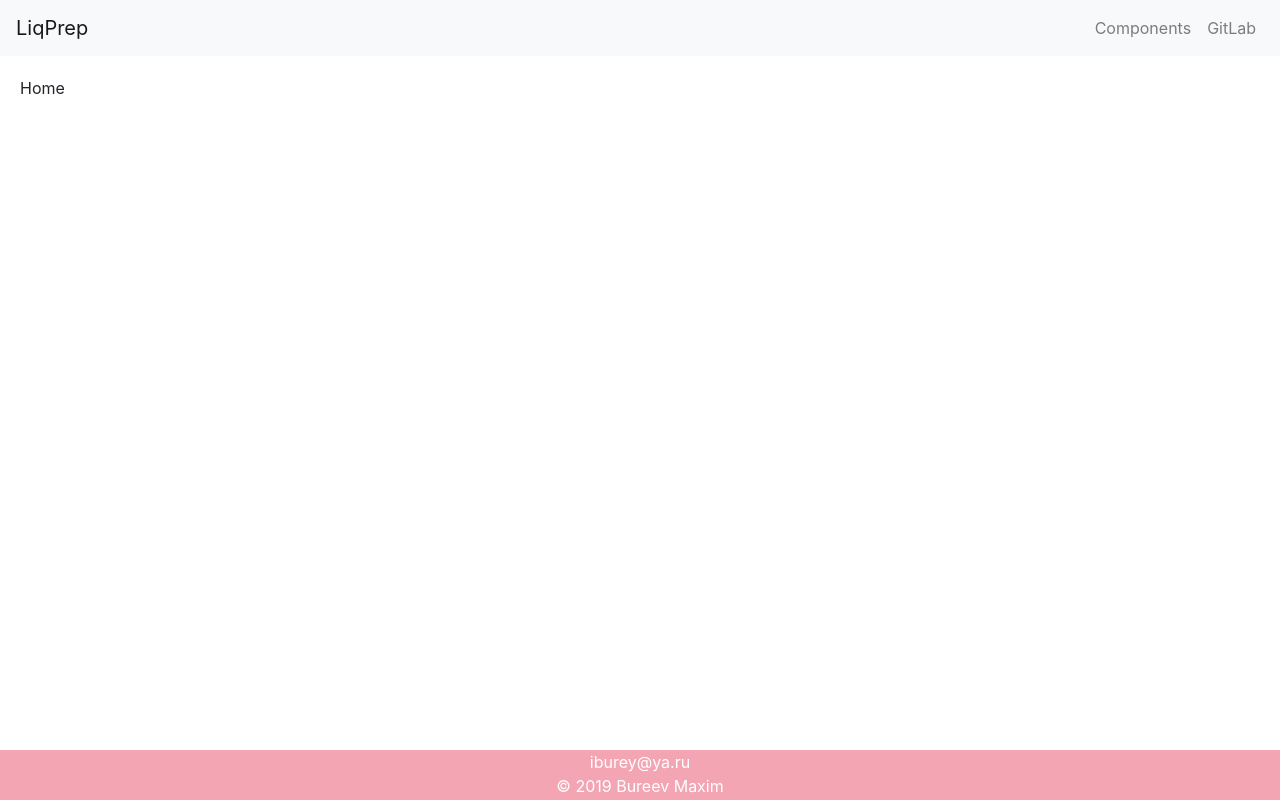
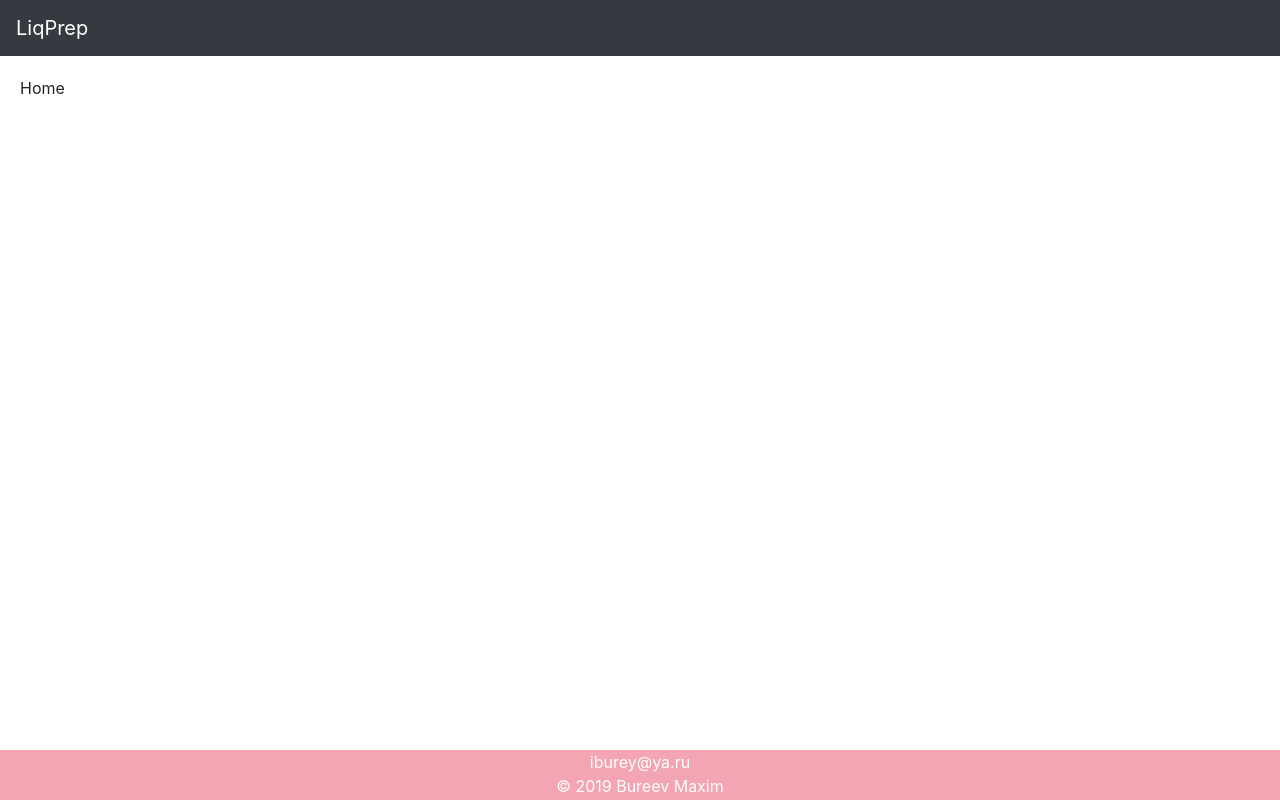
Before and after one commit to mvbureev/liqprep, a React (Create React App) app: page / in a window 1280 px wide. Built offline with nearby package versions, Linux system fonts and the light colour scheme.

Commit message:
предварительный дизайн с bootstrap

```diff
--- a/src/client/layout/Footer.jsx
+++ b/src/client/layout/Footer.jsx
@@ -1,8 +1,19 @@
-import React from 'react';
+import React, { PureComponent } from 'react';
 
-const Footer = () => (
-  <footer className="footer">
-    iburey@ya.ru<br/>&copy; {new Date().getFullYear()} Bureev Maxim
-  </footer>);
+class Footer extends PureComponent {
+  render() {
+    return (
+      <footer className="footer">
+      iburey@ya.ru
+        <br />
+        &copy;
+        {' '}
+        {new Date().getFullYear()}
+        {' '}
+        Bureev Maxim
+      </footer>
+    );
+  }
+}
 
 export default Footer;
--- a/src/client/layout/Header.jsx
+++ b/src/client/layout/Header.jsx
@@ -1,23 +1,26 @@
-import React, { useState } from 'react';
+import React, { PureComponent } from 'react';
 import {
-  Collapse,
+  // Collapse,
   Navbar,
-  NavbarToggler,
+  // NavbarToggler,
   NavbarBrand,
-  Nav,
-  NavItem,
-  NavLink,
+  // Nav,
+  // NavItem,
+  // NavLink,
 } from 'reactstrap';
 
-const Example = (props) => {
-  const [isOpen, setIsOpen] = useState(false);
-  const toggle = () => setIsOpen(!isOpen);
+class Header extends PureComponent {
+  // constructor(props) {
+  //   super(props);
+  //   this.state = { isOpen: false };
+  // }
 
-  return (
-    <div>
-      <Navbar color="light" light expand="md">
+  render() {
+    // const { isOpen } = this.state;
+    return (
+      <Navbar color="dark" dark expand="md">
         <NavbarBrand href="/">LiqPrep</NavbarBrand>
-        <NavbarToggler onClick={toggle} />
+        {/* <NavbarToggler onClick={toggle} />
         <Collapse isOpen={isOpen} navbar>
           <Nav className="ml-auto" navbar>
             <NavItem>
@@ -27,10 +30,11 @@ const Example = (props) => {
               <NavLink href="https://gitlab.com/iburey/liqprep" target="_blank">GitLab</NavLink>
             </NavItem>
           </Nav>
-        </Collapse>
+        </Collapse> */}
       </Navbar>
-    </div>
-  );
-};
 
-export default Example;
+    );
+  }
+}
+
+export default Header;
--- a/src/client/layout/Layout.jsx
+++ b/src/client/layout/Layout.jsx
@@ -4,7 +4,7 @@ import Header from './Header';
 import Footer from './Footer';
 import Routes from './Routes';
 
-class App extends PureComponent {
+class Layout extends PureComponent {
   render() {
     return (
       <>
@@ -22,4 +22,4 @@ class App extends PureComponent {
   }
 }
 
-export default App;
+export default Layout;
```
